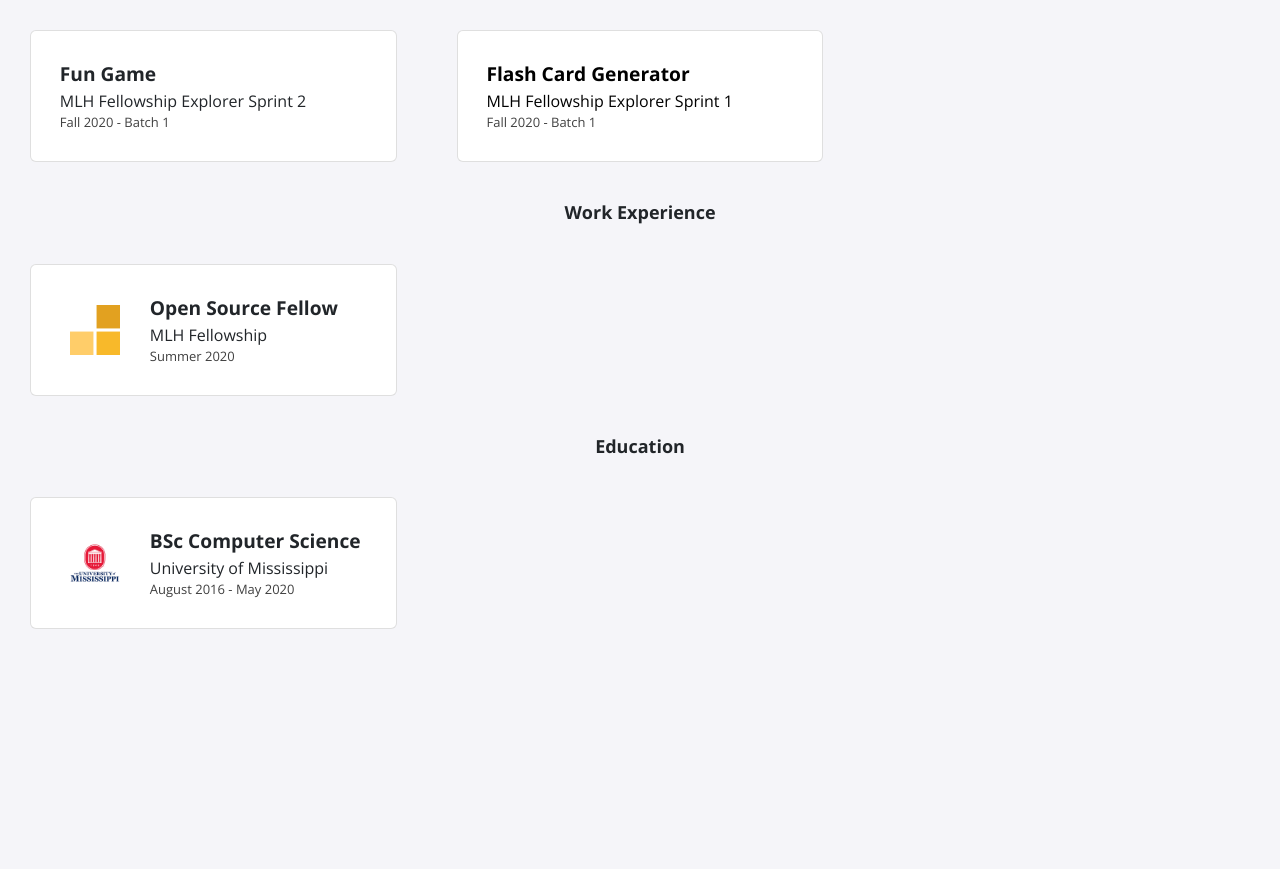
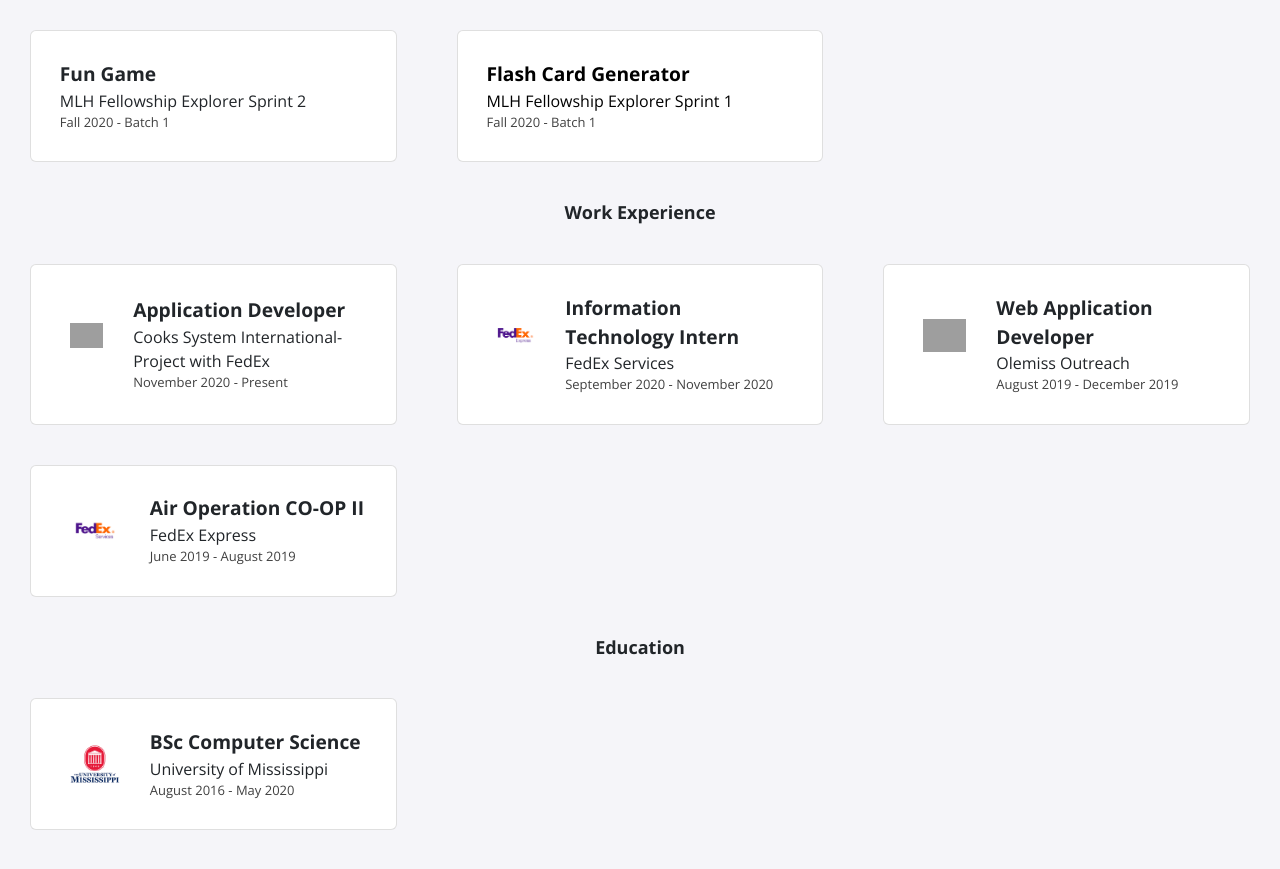
Before and after one commit to munmunshrestha/munmunshrestha.github.io, a Jekyll site: the page built from index.html, in a window 1280 px wide and 900 px high, scrolled down 643 px. Shown: the top 869 px of the window. Built offline with Jekyll 4.4.1, drawn with Linux system fonts in a browser that asks for light colours; nearby versions of some CDN libraries; before the commit the page ends 1342 px from its top, so only the background shows below that; grey boxes are pictures that could not be loaded.

Commit message:
experiences

```diff
--- a/_data/experience.yml
+++ b/_data/experience.yml
@@ -1,4 +1,19 @@
-- role: Open Source Fellow
-  company: MLH Fellowship
-  dates: Summer 2020
-  logo: fellowship.svg
+- role: Application Developer
+  company: Cooks System International- Project with FedEx
+  dates: November 2020 - Present
+  logo:
+
+- role: Information Technology Intern
+  company: FedEx Services
+  dates: September 2020 - November 2020
+  logo: fedexExpress.png
+
+- role: Web Application Developer
+  company: Olemiss Outreach
+  dates: August 2019 - December 2019
+  logo:
+
+- role: Air Operation CO-OP II
+  company: FedEx Express
+  dates: June 2019 - August 2019
+  logo: fedexServices.png
```
Also changed, not shown: assets/img/experience/fedexExpress.png (added), assets/img/experience/fedexServices.png (added).
